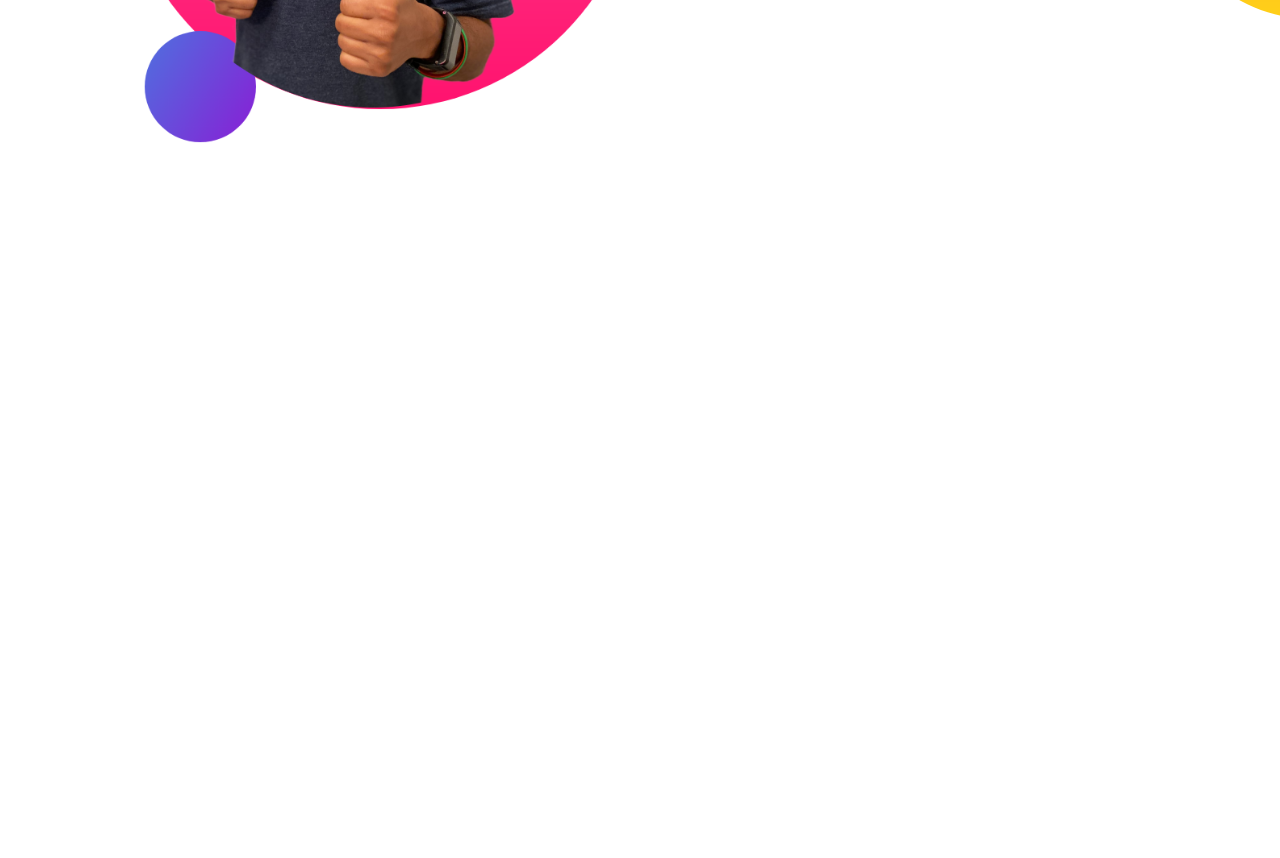
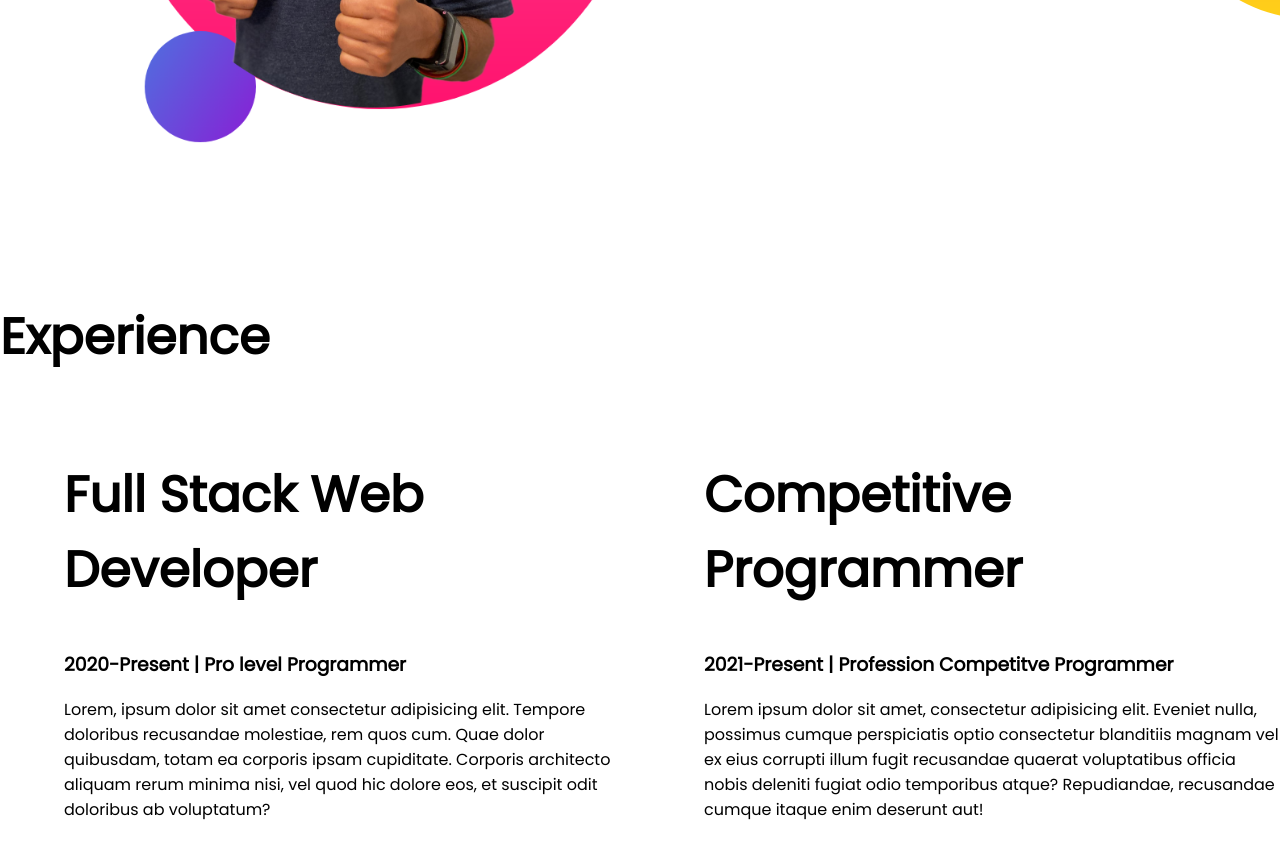
Before and after one commit to sir4n4/developer-portfolio, a plain HTML site: page index.html in a window 1280 px wide. Shown: the part 1139-1997 px from the top of the page. Before the commit the page ends 1439 px from the top, so only its background shows below. Drawn offline with Linux system fonts and the light colour scheme.

Commit message:
Experience

```diff
--- a/index.html
+++ b/index.html
@@ -12,7 +12,7 @@
 
 </head>
 <body>
-    <section id="top-banner">
+    <section class="top-banner flexible-container">
         <div class="half-width">
             <h1>Welcome To</h1>
             <h1><span class="orange-color">SI Rana's</span> World</h1>
@@ -29,7 +29,7 @@
         </div>
 
     </section>
-    <section id="dream-big">
+    <section class="dream-big flexible-container">
         <div class="half-width">
             <img src="images/jhankar2.png" alt="">
         </div>
@@ -42,6 +42,24 @@
 
         </div>
     </section>
+    <section class="experience">
+        <h1>Experience</h1>
+        <div class="flexible-container">
+            <div class="half-width">
+                <h1>Full Stack Web Developer</h1>
+                <h3>2020-Present | Pro level Programmer</h3>
+                <p>Lorem, ipsum dolor sit amet consectetur adipisicing elit. Tempore doloribus recusandae molestiae, rem quos cum. Quae dolor quibusdam, totam ea corporis ipsam cupiditate. Corporis architecto aliquam rerum minima nisi, vel quod hic dolore eos, et suscipit odit doloribus ab voluptatum?
+                </p>
+
+            </div>
+            <div class="half-width">
+                <h1>Competitive Programmer</h1>
+                <h3>2021-Present | Profession Competitve Programmer</h3>
+                <p>Lorem ipsum dolor sit amet, consectetur adipisicing elit. Eveniet nulla, possimus cumque perspiciatis optio consectetur blanditiis magnam vel ex eius corrupti illum fugit recusandae quaerat voluptatibus officia nobis deleniti fugiat odio temporibus atque? Repudiandae, recusandae cumque itaque enim deserunt aut!
+                </p>
+            </div>
+        </div>
+    </section>
 
 </body>
 </html>
--- a/style.css
+++ b/style.css
@@ -8,7 +8,7 @@ h1{
 .orange-color{
     color: orange;
 }
-section{
+.flexible-container{
     display: flex;
     margin-bottom: 150px ;
 }
@@ -27,12 +27,12 @@ section{
     border-radius: 5px;
     background-image: linear-gradient(orange, tomato);
 }
-#top-banner{
+.top-banner{
     background-image: url(images/top-banner.png);
     background-repeat: no-repeat;
 }
 
-#dream-big{
+.dream-big{
     background-image: url(images/dream-bg.png);
     background-repeat: no-repeat;
     background-position: right;
```
